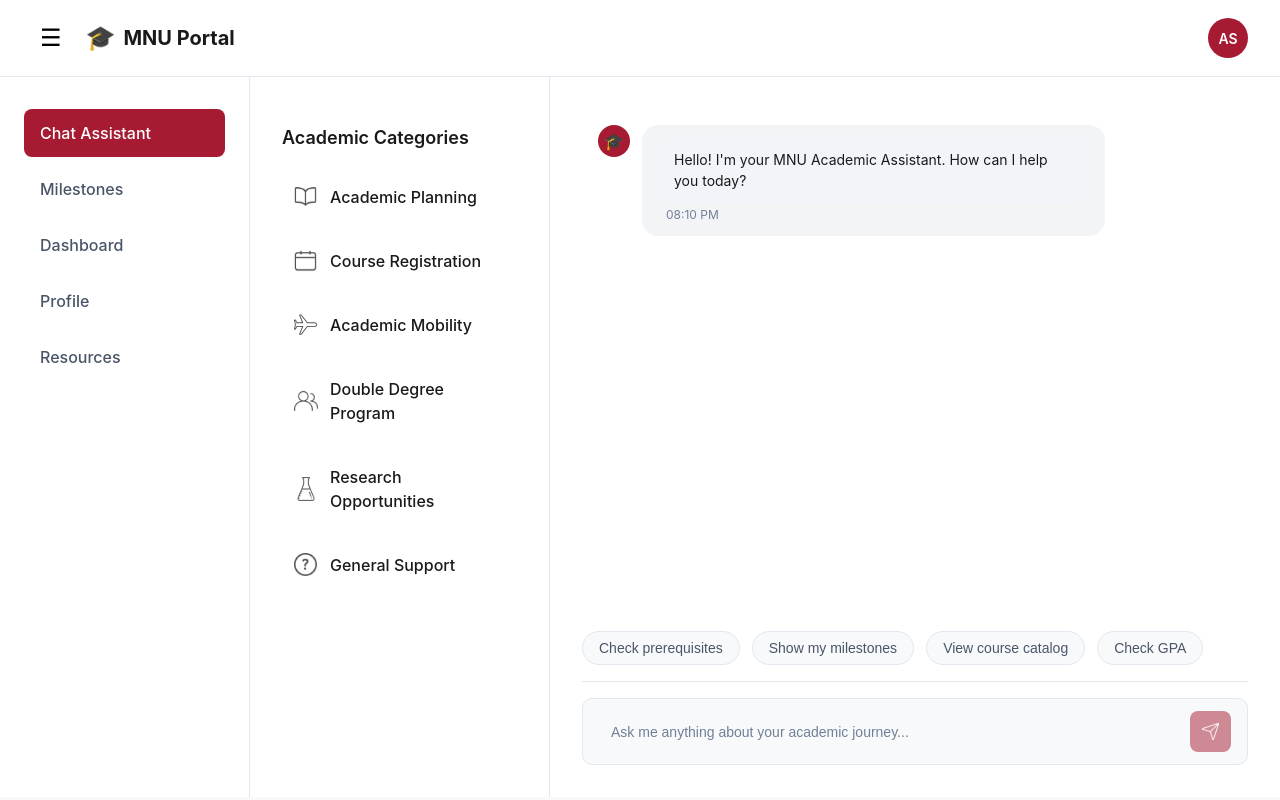
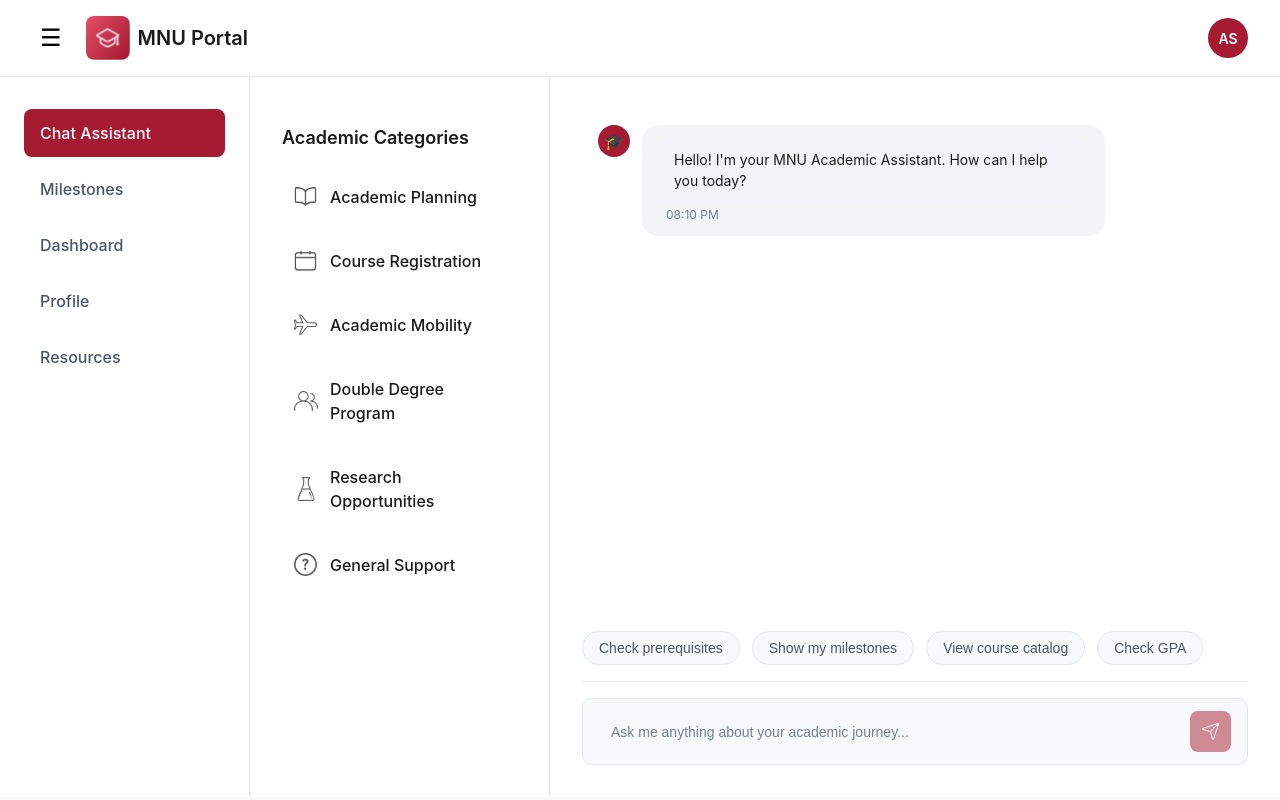
Before and after one commit to MariyamDp/AI-student-advisor, a React (Vite) app in the folder client/: page /chat in a window 1280 px wide. Built offline with nearby package versions, Linux system fonts and the light colour scheme; no server answers.

Commit message:
fix: update chat header icon and font weight

```diff
--- a/client/src/components/chat/ChatHeader.css
+++ b/client/src/components/chat/ChatHeader.css
@@ -44,6 +44,7 @@
 
 .logo-title {
   color: var(--text-primary);
+  font-weight: 600;
 }
 
 .header-right {
--- a/client/src/components/chat/ChatHeader.tsx
+++ b/client/src/components/chat/ChatHeader.tsx
@@ -1,4 +1,5 @@
 import './ChatHeader.css';
+import LogoIcon from '../../assets/logoIcon.svg';
 
 const ChatHeader = () => {
   return (
@@ -6,7 +7,7 @@ const ChatHeader = () => {
       <div className="header-left">
         <button className="menu-btn">☰</button>
         <div className="header-logo">
-          <span className="logo-icon">🎓</span>
+          <img src={LogoIcon} alt="Logo" />
           <span className="logo-title">MNU Portal</span>
         </div>
       </div>
--- a/client/src/components/chat/ChatInput.tsx
+++ b/client/src/components/chat/ChatInput.tsx
@@ -9,11 +9,6 @@ interface ChatInputProps {
 }
 
 const ChatInput = ({ value, onChange, onSend, isLoading }: ChatInputProps) => {
-  const handleKeyPress = (e: React.KeyboardEvent) => {
-    if (e.key === 'Enter') {
-      onSend();
-    }
-  };
 
   return (
     <div className="chat-input-container">
```
